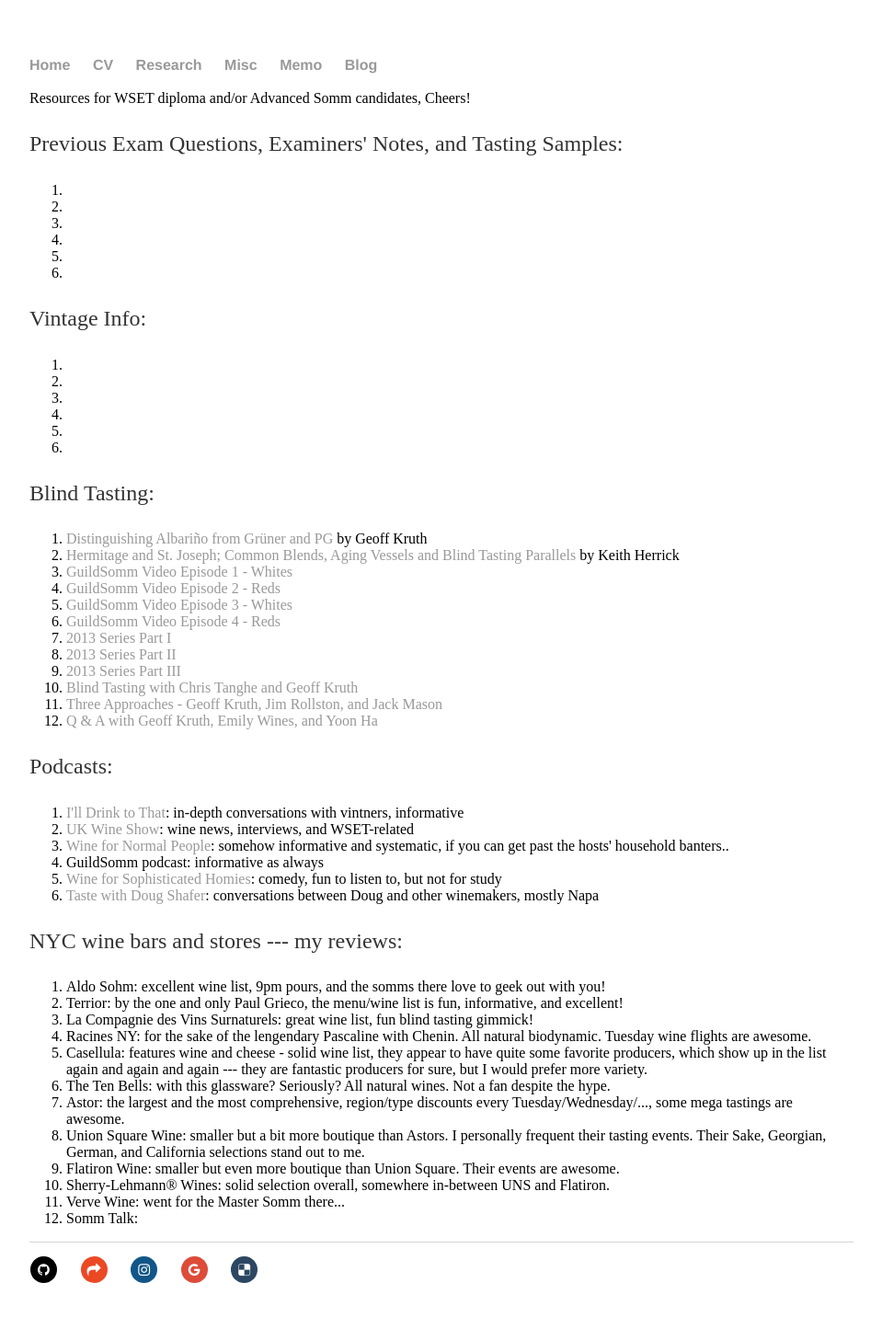
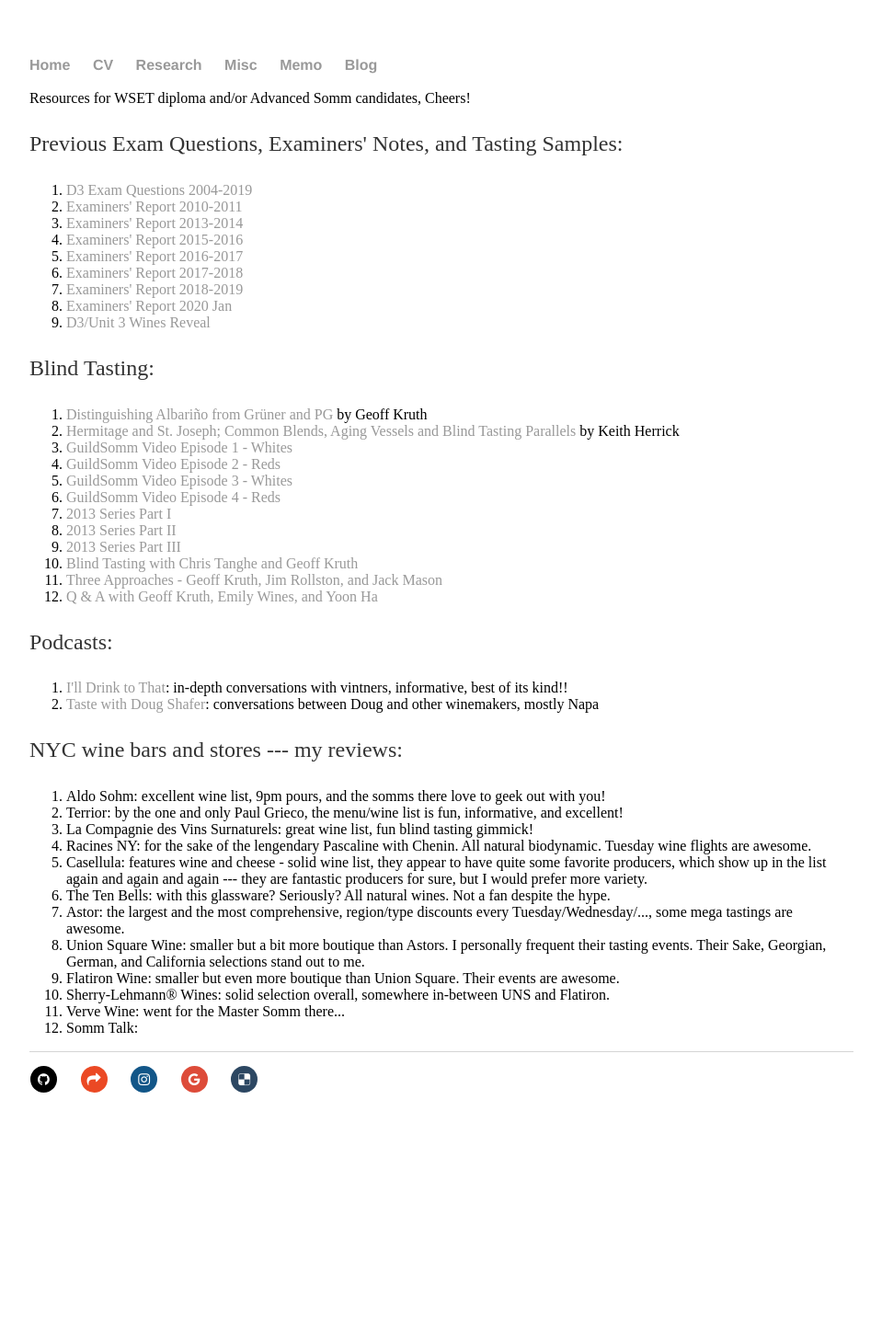
Before and after one commit to shenglih/shenglih.github.io, a Jekyll site: the page built from misc/wine_links.html, in a window 1280 px wide. Shown: the whole page at 92% size, without its empty margins (160-1119 px from the left). Built offline with Jekyll 4.4.1, drawn with Linux system fonts in a browser that asks for light colours; comment, search, counter and statistics services are not loaded; after the commit the page ends 1250 px from its top, so only the background shows below that.

Commit message:
Update wine_links.html

```diff
--- a/misc/wine_links.html
+++ b/misc/wine_links.html
@@ -6,22 +6,17 @@
 Resources for WSET diploma and/or Advanced Somm candidates, Cheers!
 <p>Previous Exam Questions, Examiners' Notes, and Tasting Samples:</p>
 	<ol>
-  <li></li>
-  <li></li>
-  <li></li>
-  <li></li>
-  <li></li>
-  <li></li>
+		<li><a href="/misc/D3Q.pdf">D3 Exam Questions 2004-2019</a></li>
+		<li><a href="/misc/examiners-report-1011.pdf">Examiners' Report 2010-2011</a></li>
+  		<li><a href="/misc/examiners-report-1314.pdf">Examiners' Report 2013-2014</a></li>
+  		<li><a href="/misc/examiners-report-1516.pdf">Examiners' Report 2015-2016</a></li>
+  		<li><a href="/misc/examiners-report-1617.pdf">Examiners' Report 2016-2017</a></li>
+  		<li><a href="/misc/examiners-report-1718.pdf">Examiners' Report 2017-2018</a></li>
+  		<li><a href="/misc/examiners-report-1819.pdf">Examiners' Report 2018-2019</a></li>
+		<li><a href="/misc/examiners-report-0120.pdf">Examiners' Report 2020 Jan</a></li>
+		<li><a href="/misc/D3Wines.pdf">D3/Unit 3 Wines Reveal</a></li>
   </ol>
-	<p>Vintage Info:</p>
-	<ol>
-  <li></li>
-  <li></li>
-  <li></li>
-  <li></li>
-  <li></li>
-  <li></li>
-  </ol>
+
 <p>Blind Tasting:</p>
 	<ol>
   <li><a href="https://www.guildsomm.com/learn/blind-tasting/i/albarino/distinguishing-albarino-from-gruner-and-pg">Distinguishing Albariño from Grüner and PG</a> by Geoff Kruth</li>
@@ -39,13 +34,10 @@
   </ol>
  <p>Podcasts:</p>
 	<ol>
-		<li><a href="https://illdrinktothatpod.com/">I'll Drink to That</a>: in-depth conversations with vintners, informative</li>
-		<li><a href="https://www.thirtyfifty.co.uk/uk-wine-show.asp"> UK Wine Show</a>: wine news, interviews, and WSET-related</li>
-		<li><a href="https://www.winefornormalpeople.com/"> Wine for Normal People</a>: somehow informative and systematic, if you can get past the hosts' household banters..</li>
-  <li>GuildSomm podcast: informative as always</li>
-		<li><a href="http://wineforsophisticatedhomies.com/">Wine for Sophisticated Homies</a>: comedy, fun to listen to, but not for study</li>
+		<li><a href="https://illdrinktothatpod.com/">I'll Drink to That</a>: in-depth conversations with vintners, informative, best of its kind!!</li>
 		<li><a href="http://www.shafervineyards.com/podcast/index.php">Taste with Doug Shafer</a>: conversations between Doug and other winemakers, mostly Napa</li>
   </ol>
+
   <p>NYC wine bars and stores --- my reviews:</p>
 	<ol>
   <li>Aldo Sohm: excellent wine list, 9pm pours, and the somms there love to geek out with you!</li>
```
